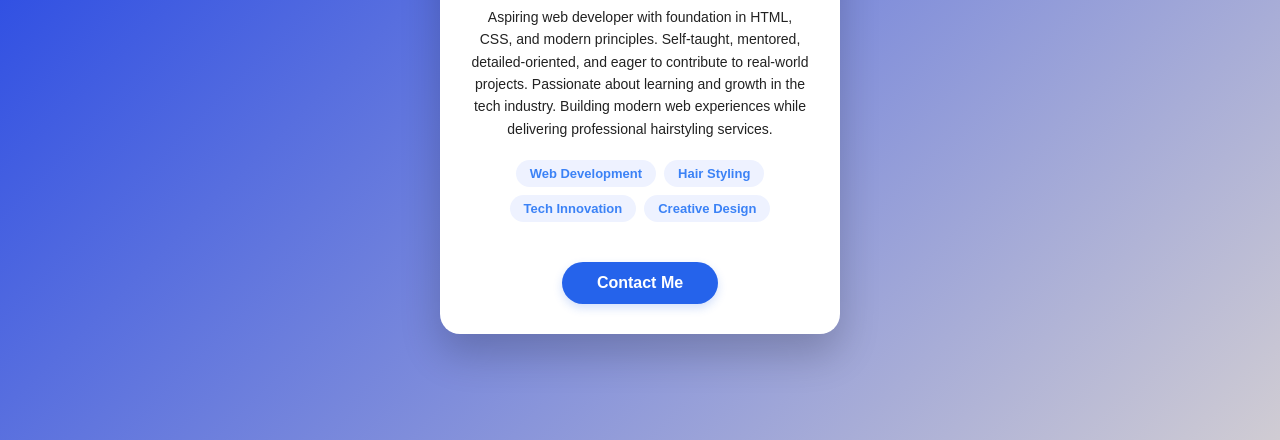
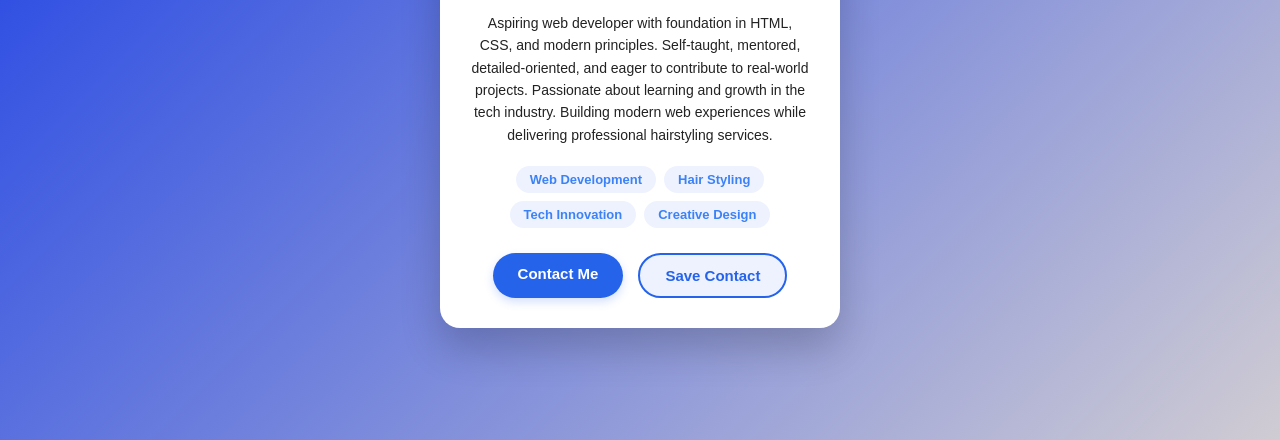
Before and after one commit to KalashDevv/kalash-business-card, a plain HTML site: page index.html in a window 1280 px wide. Shown: the part 360-800 px from the top of the page. Drawn offline with Linux system fonts and the light colour scheme.

Commit message:
Add files via upload

```diff
--- a/index.html
+++ b/index.html
@@ -23,7 +23,10 @@
         <span class="interest-tag">Tech Innovation</span>
         <span class="interest-tag">Creative Design</span>
     </div>
-        <a href="https://wa.me/2347077296264" target="_blank">Contact Me</a>
-    </div>
+    <div class="action-buttons">
+    <a href="https://wa.me/2347077296264" target="_blank" class="btn-primary">Contact Me</a>
+    <button id="save-vcard" class="btn-secondary">Save Contact</button>
+</div>
+<script src="script.js"></script>
 </body>
 </html>
--- /dev/null
+++ b/script.js
@@ -0,0 +1,26 @@
+document.getElementById('save-vcard').addEventListener('click', function() {
+    // 1. Format the official vCard string
+    const vCardData = `BEGIN:VCARD
+VERSION:3.0
+FN:KalashDevv
+TITLE:Full Stack Developer & Hair Stylist
+EMAIL:your-real-email@example.com
+TEL:+2340000000000
+URL:https://kalashdevv.github.io/kalash-studio/
+END:VCARD`;
+
+    // 2. Turn the string into a raw data file (Blob)
+    const blob = new Blob([vCardData], { type: 'text/vcard' });
+    const url = URL.createObjectURL(blob);
+
+    // 3. Create a temporary invisible link to trigger the download
+    const downloadLink = document.createElement('a');
+    downloadLink.href = url;
+    downloadLink.download = 'KalashDevv_Contact.vcf';
+
+    // 4. Force the click and clean up
+    document.body.appendChild(downloadLink);
+    downloadLink.click();
+    document.body.removeChild(downloadLink);
+    URL.revokeObjectURL(url);
+});
--- a/style.css
+++ b/style.css
@@ -27,6 +27,7 @@ body {
 .business-card:hover {
     transform: translateY(-5px);
 }
+
 .profile-picture img {
     width: 130px;
     height: 130px;
@@ -74,42 +75,53 @@ h1 {
     font-weight: 600;
     display: inline-block;
     white-space: nowrap;
-}
+} /* ✅ Stray extra bracket fixed here */
+
+
+/* ACTION BUTTONS CONTAINER */
+.action-buttons {
+    display: flex;
+    justify-content: center;
+    gap: 15px;
+    margin-top: 15px;
 }
 
-
-a {
+/* PRIMARY & SECONDARY BUTTON STYLES */
+.btn-primary, .btn-secondary {
     display: inline-block;
-    background: #1037e6;
-    color: white;
+    padding: 12px 25px;
+    border-radius: 25px;
+    font-weight: bold;
+    font-size: 15px;
     text-decoration: none;
-    padding: 12px 30px;
-    border-radius: 25px;
-    font-size: 16px;
-    font-weight: bold;
-    transition: background 0.3s, transform 0.2s;
+    cursor: pointer;
+    transition: all 0.3s ease;
+    border: none;
+    font-family: inherit;
 }
 
-a:hover {
-    background: #0a24a5;
-    transform: scale(1.05);
-}
-.business-card a {
-    display: inline-block;
+/* CONTACT ME BUTTON */
+.btn-primary {
     background-color: #2563eb;
     color: white !important;
-    text-decoration: none;
-    padding: 12px 35px;
-    border-radius: 25px;
-    font-weight: bold;
-    font-size: 16px;
-    margin-top: 15px;
-    transition: background-color 0.3s ease, transform 0.2s ease;
     box-shadow: 0 4px 10px rgba(37, 99, 235, 0.2);
 }
 
-.business-card a:hover {
+.btn-primary:hover {
     background-color: #1d4ed8;
     transform: translateY(-2px);
     box-shadow: 0 6px 15px rgba(37, 99, 235, 0.3);
 }
+
+/* SAVE CONTACT BUTTON */
+.btn-secondary {
+    background-color: #eef2ff;
+    color: #2563eb;
+    border: 2px solid #2563eb;
+}
+
+.btn-secondary:hover {
+    background-color: #dbeafe;
+    transform: translateY(-2px);
+    box-shadow: 0 4px 10px rgba(59, 130, 246, 0.1);
+}
```
